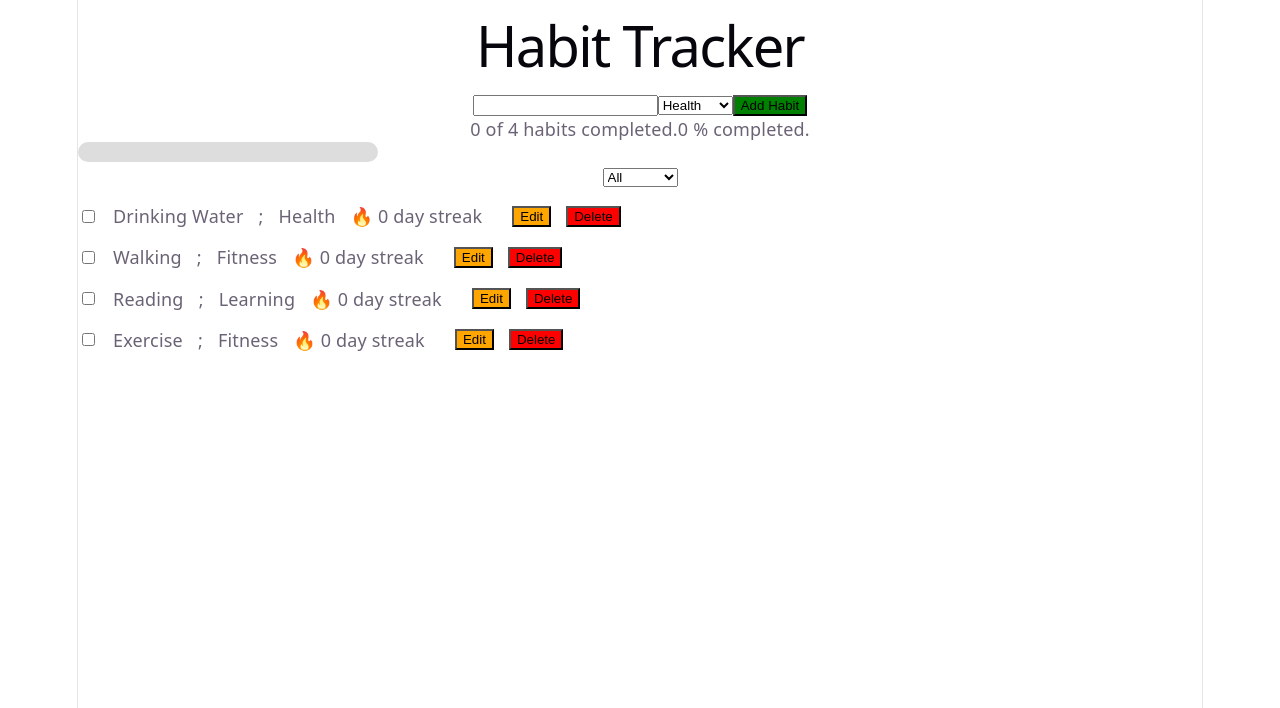
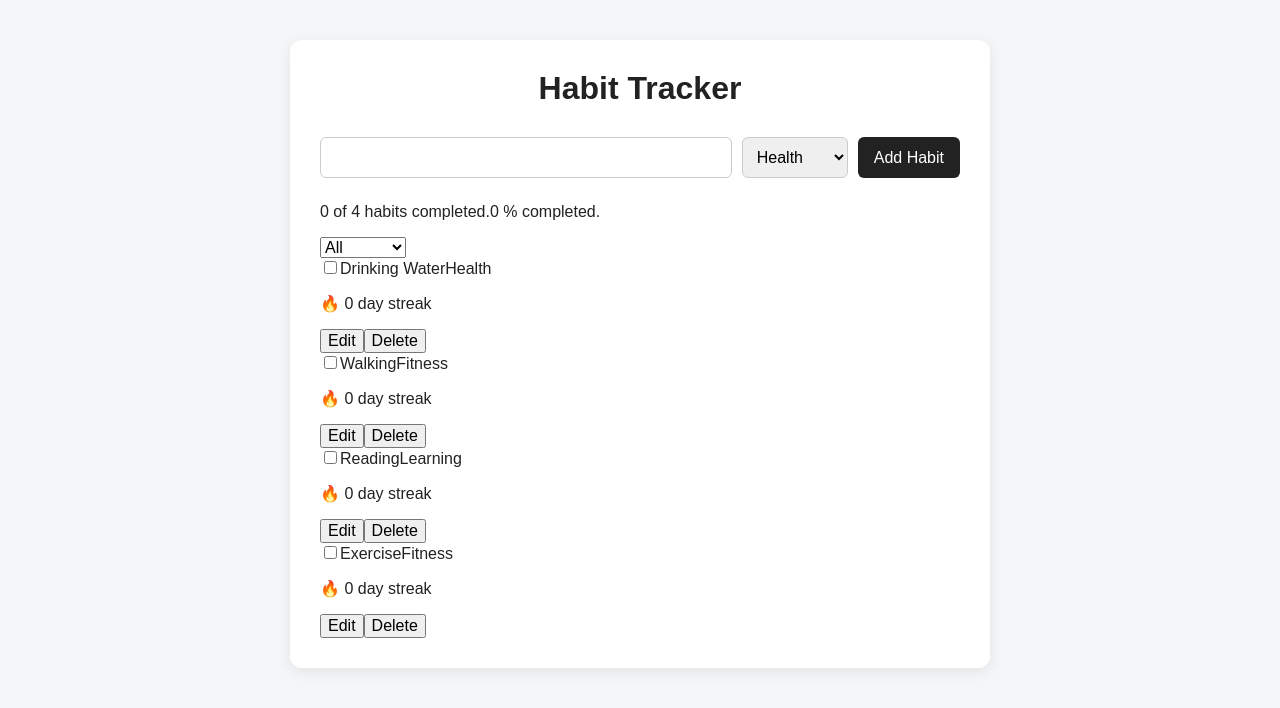
Before and after one commit to Mumbinyaguthii/Habit-Tracker, a React (Vite) app: page / in a window 1280 px wide. Shown: the top 708 px of the page. Built offline with nearby package versions, Linux system fonts and the light colour scheme.

Commit message:
added some styling

```diff
--- a/src/App.jsx
+++ b/src/App.jsx
@@ -77,11 +77,6 @@ const App = () => {
       return date.toISOString().split("T")[0];
     };
     const todayString = formatDate(today);
-    console.log(completedDates.includes(todayString));
-
-    const yesterdayString = formatDate(yesterday);
-    console.log(completedDates.includes(yesterdayString));
-
     const completedToday = completedDates.includes(todayString);
 
     let currentDate = today;
@@ -89,8 +84,6 @@ const App = () => {
     if (!completedToday) {
       currentDate = yesterday;
     }
-    console.log("completed today:", completedToday);
-    console.log("Starting date:", formatDate(currentDate));
 
     let streak = 0;
 
@@ -125,6 +118,16 @@ const App = () => {
     setHabits(habits.filter((habit) => habit.id !== id));
   };
 
+  const editHabit = (id, newName, newCategory) => {
+    setHabits(
+      habits.map((habit) =>
+        habit.id === id
+          ? { ...habit, name: newName, category: newCategory }
+          : habit,
+      ),
+    );
+  };
+
   const completedHabits = habits.filter((habit) => habit.completed);
 
   const completedPercentage =
@@ -137,7 +140,7 @@ const App = () => {
   });
 
   return (
-    <div>
+    <div className="app">
       <h1>Habit Tracker</h1>
 
       <HabitForm
@@ -164,6 +167,7 @@ const App = () => {
         toggleHabit={toggleHabit}
         deleteHabit={deleteHabit}
         calculateStreak={calculateStreak}
+        editHabit={editHabit}
       />
     </div>
   );
--- a/src/components/HabitForm.jsx
+++ b/src/components/HabitForm.jsx
@@ -6,7 +6,7 @@ const HabitForm = ({
   addHabit,
 }) => {
   return (
-    <>
+    <div className="habit-form">
       <input
         type="text"
         value={newHabit}
@@ -22,7 +22,7 @@ const HabitForm = ({
       <button className="add" onClick={addHabit}>
         Add Habit
       </button>
-    </>
+    </div>
   );
 };
 
--- a/src/components/HabitItem.jsx
+++ b/src/components/HabitItem.jsx
@@ -1,8 +1,15 @@
 import { useState } from "react";
 
-const HabitItem = ({ habit, toggleHabit, deleteHabit, calculateStreak }) => {
+const HabitItem = ({
+  habit,
+  toggleHabit,
+  deleteHabit,
+  calculateStreak,
+  editHabit,
+}) => {
   const [isEditting, setIsEditting] = useState(false);
   const [editedName, setEditedName] = useState(habit.name);
+  const [editedCategory, setEditedCategory] = useState(habit.category);
 
   return (
     <div className="habit-item" key={habit.id}>
@@ -18,17 +25,37 @@ const HabitItem = ({ habit, toggleHabit, deleteHabit, calculateStreak }) => {
             Value={editedName}
             onChange={(e) => setEditedName(e.target.value)}
           />
-          <button>Save</button>
+
+          <select
+            value={editedCategory}
+            onChange={(e) => setEditedCategory(e.target.value)}
+          >
+            <option value="Health">Health</option>
+            <option value="Fitness">Fitness</option>
+            <option value="Personal">Personal</option>
+            <option value="Learning">Learning</option>
+          </select>
+
+          <button
+            onClick={() => {
+              editHabit(habit.id, editedName, editedCategory);
+              setIsEditting(false);
+            }}
+          >
+            Save
+          </button>
         </>
       ) : (
         <span>{habit.name}</span>
       )}
-      ;<span>{habit.category}</span>
+      <span>{habit.category}</span>
+
       <p>🔥 {calculateStreak(habit.completedDates)} day streak</p>
-      <p>{habit.completedDates.join(", ")}</p>
+
       <button className="edit" onClick={() => setIsEditting(true)}>
         Edit
       </button>
+
       <button className="del" onClick={() => deleteHabit(habit.id)}>
         Delete
       </button>
--- a/src/components/HabitList.jsx
+++ b/src/components/HabitList.jsx
@@ -1,6 +1,12 @@
 import HabitItem from "./HabitItem";
 
-const HabitList = ({ habits, toggleHabit, deleteHabit, calculateStreak }) => {
+const HabitList = ({
+  habits,
+  toggleHabit,
+  deleteHabit,
+  calculateStreak,
+  editHabit,
+}) => {
   return (
     <div>
       {habits.map((habit) => (
@@ -10,6 +16,7 @@ const HabitList = ({ habits, toggleHabit, deleteHabit, calculateStreak }) => {
           toggleHabit={toggleHabit}
           deleteHabit={deleteHabit}
           calculateStreak={calculateStreak}
+          editHabit={editHabit}
         />
       ))}
     </div>
--- a/src/index.css
+++ b/src/index.css
@@ -1,146 +1,65 @@
-:root {
-  --text: #6b6375;
-  --text-h: #08060d;
-  --bg: #fff;
-  --border: #e5e4e7;
-  --code-bg: #f4f3ec;
-  --accent: #aa3bff;
-  --accent-bg: rgba(170, 59, 255, 0.1);
-  --accent-border: rgba(170, 59, 255, 0.5);
-  --social-bg: rgba(244, 243, 236, 0.5);
-  --shadow:
-    rgba(0, 0, 0, 0.1) 0 10px 15px -3px, rgba(0, 0, 0, 0.05) 0 4px 6px -2px;
-
-  --sans: system-ui, "Segoe UI", Roboto, sans-serif;
-  --heading: system-ui, "Segoe UI", Roboto, sans-serif;
-  --mono: ui-monospace, Consolas, monospace;
-
-  font: 18px/145% var(--sans);
-  letter-spacing: 0.18px;
-  color-scheme: light dark;
-  color: var(--text);
-  background: var(--bg);
-  font-synthesis: none;
-  text-rendering: optimizeLegibility;
-  -webkit-font-smoothing: antialiased;
-  -moz-osx-font-smoothing: grayscale;
-
-  @media (max-width: 1024px) {
-    font-size: 16px;
-  }
-}
-
-@media (prefers-color-scheme: dark) {
-  :root {
-    --text: #9ca3af;
-    --text-h: #f3f4f6;
-    --bg: #16171d;
-    --border: #2e303a;
-    --code-bg: #1f2028;
-    --accent: #c084fc;
-    --accent-bg: rgba(192, 132, 252, 0.15);
-    --accent-border: rgba(192, 132, 252, 0.5);
-    --social-bg: rgba(47, 48, 58, 0.5);
-    --shadow:
-      rgba(0, 0, 0, 0.4) 0 10px 15px -3px, rgba(0, 0, 0, 0.25) 0 4px 6px -2px;
-  }
-
-  #social .button-icon {
-    filter: invert(1) brightness(2);
-  }
+* {
+  box-sizing: border-box;
 }
 
 body {
   margin: 0;
+  font-family: sans-serif;
+  background: #f4f6f8;
+  color: #222;
 }
 
 #root {
-  width: 1126px;
-  max-width: 100%;
-  margin: 0 auto;
-  text-align: center;
-  border-inline: 1px solid var(--border);
-  min-height: 100svh;
-  display: flex;
-  flex-direction: column;
-  box-sizing: border-box;
-}
-
-h1,
-h2 {
-  font-family: var(--heading);
-  font-weight: 500;
-  color: var(--text-h);
+  min-height: 100vh;
 }
 
 h1 {
-  font-size: 56px;
-  letter-spacing: -1.68px;
-  margin: 32px 0;
-  @media (max-width: 1024px) {
-    font-size: 36px;
-    margin: 20px 0;
-  }
+  text-align: center;
+  margin-top: 0;
+  margin-bottom: 30px;
+  font-size: 32px;
 }
-h2 {
-  font-size: 24px;
-  line-height: 118%;
-  letter-spacing: -0.24px;
-  margin: 0 0 8px;
-  @media (max-width: 1024px) {
-    font-size: 20px;
-  }
-}
-p {
-  margin: 0;
+button,
+input,
+select {
+  font: inherit;
 }
 
-code,
-.counter {
-  font-family: var(--mono);
-  display: inline-flex;
-  border-radius: 4px;
-  color: var(--text-h);
+.app {
+  max-width: 700px;
+  margin: 40px auto;
+  padding: 30px;
+  background: white;
+  border-radius: 12px;
+  box-shadow: 0 4px 15px rgba(0, 0, 0, 0.08);
 }
 
-code {
-  font-size: 15px;
-  line-height: 135%;
-  padding: 4px 8px;
-  background: var(--code-bg);
+.habit-form {
+  display: flex;
+  gap: 10px;
+  margin-bottom: 25px;
 }
 
-.progress-bar {
-  width: 300px;
-  height: 20px;
-  background: #ddd;
-  border-radius: 10px;
-  overflow: hidden;
+.habit-form input,
+.habit-form select {
+  padding: 10px;
+  border: 1px solid #ccc;
+  border-radius: 6px;
 }
 
-.progress {
-  height: 100px;
-  background: green;
-  border-radius: 10px;
-  transition: width 0.3s ease;
-}
-
-.habit-item {
-  display: flex;
-  align-items: center;
-  gap: 15px;
-  margin-top: 15px;
+.habit-form input {
+  flex: 1;
 }
 
 .add {
-  background: green;
-  gap: 10px;
+  padding: 10px 16px;
+  border: none;
+  border-radius: 6px;
+  cursor: pointer;
+  background: #222;
+  color: white;
 }
 
-.del {
-  background: red;
+.add:hover {
+  opacity: 0.85;
 }
-
-.edit {
-  background: orange;
-}
```
